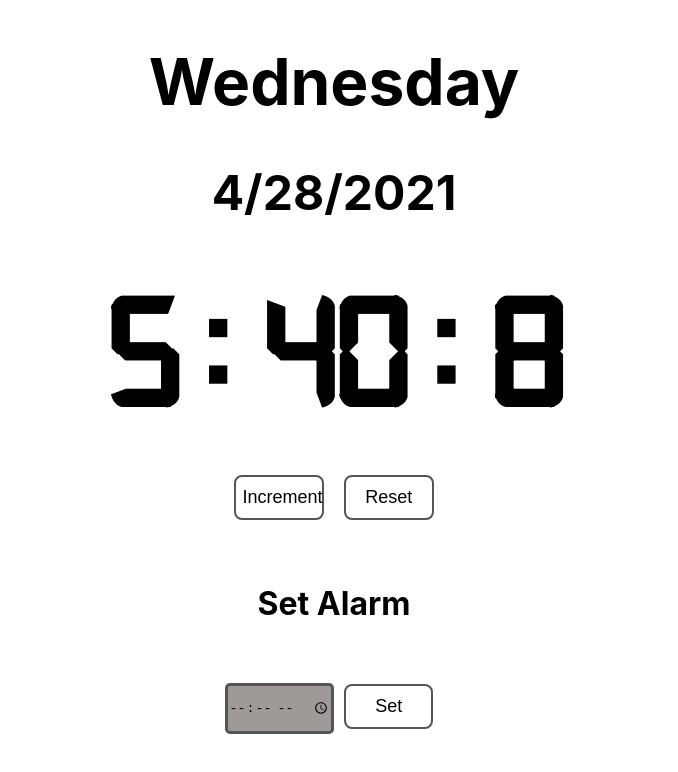
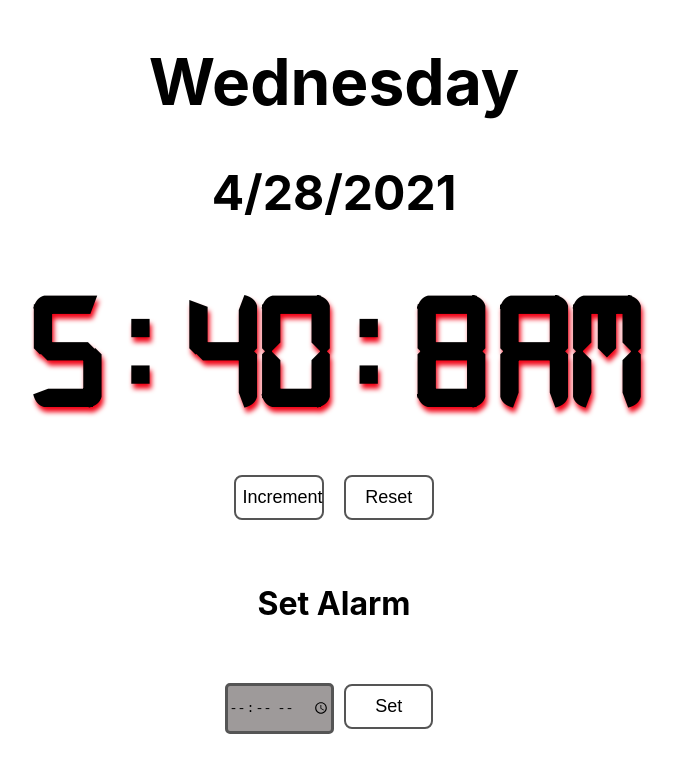
Before and after one commit to Princess-PN2k19/clock, a React (Create React App) app: page / in a window 1280 px wide. Shown: the top 772 px of the page, without its empty margins (306-984 px from the left). Built offline with nearby package versions, Linux system fonts and the light colour scheme.

Commit message:
am/pm added

```diff
--- a/src/App.css
+++ b/src/App.css
@@ -64,6 +64,7 @@ h1 {
   font-size: 10em;
   display: inline-block!important;
   margin: 5px;
+  text-shadow: 2px 5px 5px #f10417;
 }
 
 .timeNow {
--- a/src/Timer.tsx
+++ b/src/Timer.tsx
@@ -39,6 +39,7 @@ function Timer() {
         )}
         <h1>{time.context.minutes}:</h1>
         <h1>{time.context.seconds}</h1>
+        <h1>{(time.context.hours%12)?"AM":"PM"}</h1>
       </div>
       <div className="buttonsDiv">
         <button onClick={() => send("TICK")}>Increment</button>
--- a/src/machine.ts
+++ b/src/machine.ts
@@ -58,8 +58,6 @@ const machineConfig: MachineConfig<TContext, AnyStateNodeDefinition, TEvent> = {
               actions: [
                 "setAlarmHourInput",
                 "setAlarmMinsInput",
-                (context) =>
-                  console.log("PJ", context.alarmHour, context.alarmMins),
               ],
             },
           },
```
